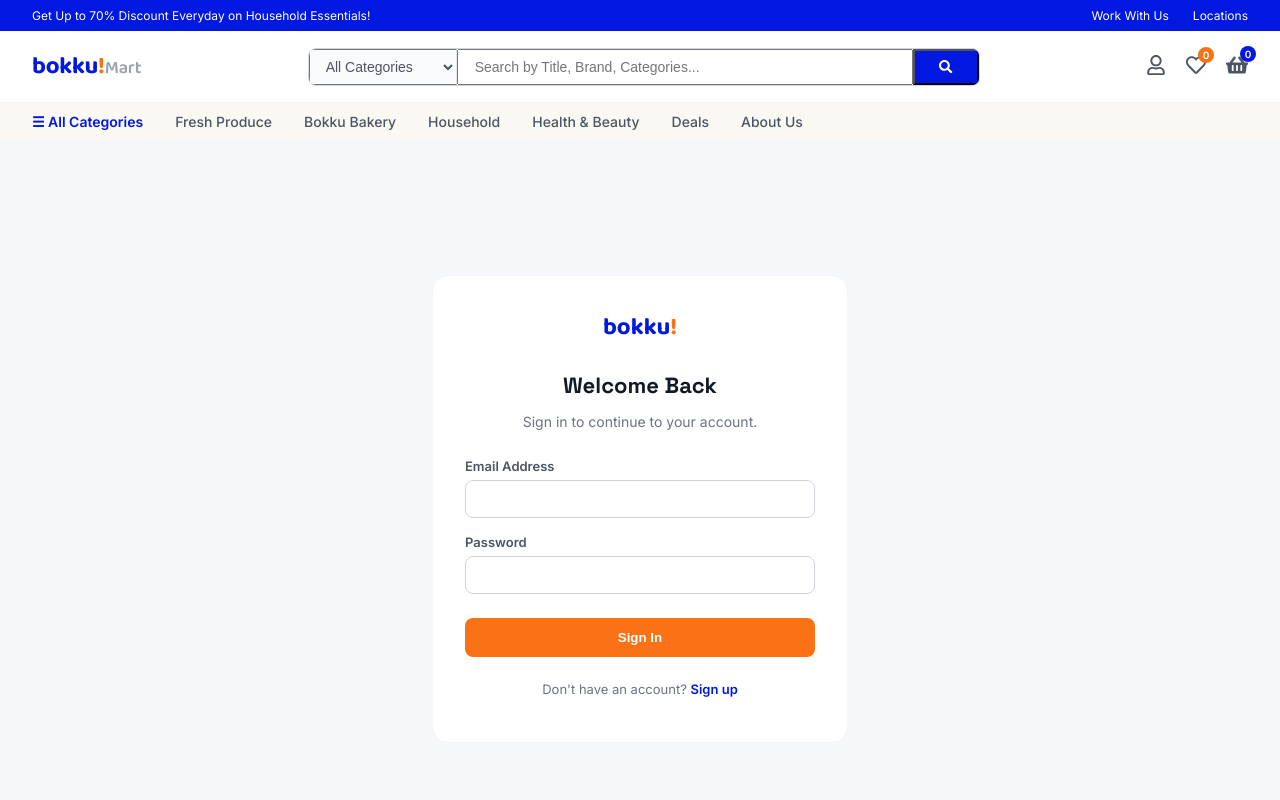
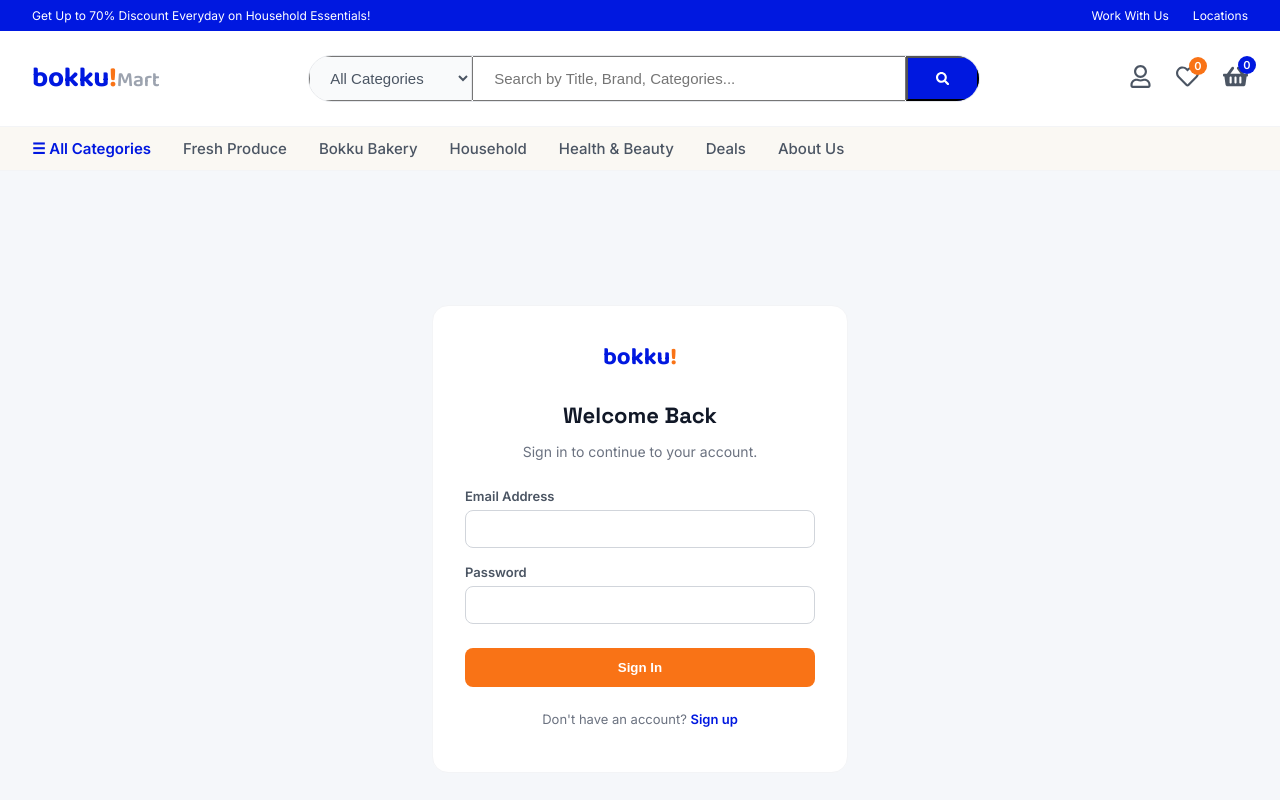
Before and after one commit to Deluxe2186/Bokku-Website, a Next.js app in the folder bokku-ui/: page /login in a window 1280 px wide. Shown: the top 800 px of the page. Built offline with nearby package versions, Linux system fonts and the light colour scheme.

Commit message:
style(navbar): enlarge UI (logo, icons, badges, sub-nav) and round/smooth search bar transitions

```diff
--- a/bokku-ui/src/app/components/Navbar.js
+++ b/bokku-ui/src/app/components/Navbar.js
@@ -71,25 +71,25 @@ export default function Navbar() {
               title={`Signed in as ${user.name} — click to sign out`}
               style={{ background: "none", border: "none", cursor: "pointer" }}
             >
-              <FaRegUser size={20} />
+              <FaRegUser size={23} />
             </button>
           ) : (
             <Link href="/login" className={styles.actionIcon} title="Sign In">
-              <FaRegUser size={20} />
+              <FaRegUser size={23} />
             </Link>
           )}
           <span className={styles.actionIcon} title="Wishlist (coming soon)">
-            <FaRegHeart size={20} />
+            <FaRegHeart size={23} />
             <span className={styles.badgeOrange}>0</span>
           </span>
           <Link href="/cart" className={styles.actionIcon}>
-            <FaShoppingBasket size={22} />
+            <FaShoppingBasket size={25} />
             <span className={styles.badgeBlue}>{itemCount}</span>
           </Link>
 
           {/* Mobile Menu Open Toggle */}
           <button onClick={() => setIsOpen(!isOpen)} className={styles.menuToggle}>
-            {isOpen ? <FaTimes size={22} /> : <FaBars size={22} />}
+            {isOpen ? <FaTimes size={25} /> : <FaBars size={25} />}
           </button>
         </div>
       </div>
--- a/bokku-ui/src/app/components/Navbar.module.css
+++ b/bokku-ui/src/app/components/Navbar.module.css
@@ -44,24 +44,24 @@
 .mainRow {
   max-width: 80rem;
   margin: 0 auto;
-  padding: 1rem;
+  padding: 1.25rem 1rem;
   display: flex;
   justify-content: space-between;
   align-items: center;
-  gap: 1rem;
+  gap: 1.5rem;
 }
 
 @media (min-width: 640px) {
-  .mainRow { padding: 1rem 1.5rem; }
+  .mainRow { padding: 1.5rem 1.5rem; }
 }
 
 @media (min-width: 1024px) {
-  .mainRow { padding: 1rem 2rem; }
+  .mainRow { padding: 1.5rem 2rem; }
 }
 
 .brand {
   font-family: var(--font-brand);
-  font-size: 1.5rem;
+  font-size: 1.75rem;
   font-weight: 700;
   color: var(--brand-blue);
   letter-spacing: -0.01em;
@@ -69,19 +69,21 @@
 }
 
 .brandBang { color: var(--brand-orange); }
-.brandMart { color: #9ca3af; font-weight: 500; font-size: 1.125rem; }
+.brandMart { color: #9ca3af; font-weight: 500; font-size: 1.3125rem; }
 
 .searchBar {
   display: none;
   flex-grow: 1;
   max-width: 42rem;
-  border: 1px solid #d1d5db;
-  border-radius: 0.5rem;
+  border: 1.5px solid #e5e7eb;
+  border-radius: 9999px;
   overflow: hidden;
+  transition: border-color 0.35s ease, box-shadow 0.35s ease;
 }
 
 .searchBar:focus-within {
   border-color: var(--brand-blue);
+  box-shadow: 0 0 0 4px rgba(0, 29, 224, 0.08);
 }
 
 @media (min-width: 768px) {
@@ -91,16 +93,16 @@
 .searchSelect {
   background: #f9fafb;
   border-right: 1px solid #e5e7eb;
-  font-size: 0.875rem;
+  font-size: 0.9375rem;
   color: #4b5563;
-  padding: 0 0.75rem;
+  padding: 0 1rem;
   outline: none;
 }
 
 .searchInput {
   width: 100%;
-  padding: 0.5rem 1rem;
-  font-size: 0.875rem;
+  padding: 0.75rem 1.25rem;
+  font-size: 0.9375rem;
   outline: none;
   color: #374151;
 }
@@ -108,11 +110,11 @@
 .searchButton {
   background: var(--brand-blue);
   color: #fff;
-  padding: 0 1.5rem;
+  padding: 0 1.75rem;
   display: flex;
   align-items: center;
   justify-content: center;
-  transition: background 0.2s;
+  transition: background 0.35s ease;
 }
 
 .searchButton:hover { background: #0018b8; }
@@ -120,13 +122,13 @@
 .actions {
   display: flex;
   align-items: center;
-  gap: 1.25rem;
+  gap: 1.5rem;
   color: #4b5563;
 }
 
 .actionIcon {
   position: relative;
-  transition: color 0.2s;
+  transition: color 0.35s ease;
 }
 
 .actionIcon:hover { color: var(--brand-blue); }
@@ -136,10 +138,10 @@
   top: -0.5rem;
   right: -0.5rem;
   color: #fff;
-  font-size: 0.625rem;
+  font-size: 0.6875rem;
   font-weight: 700;
-  width: 1rem;
-  height: 1rem;
+  width: 1.125rem;
+  height: 1.125rem;
   border-radius: 9999px;
   display: flex;
   align-items: center;
@@ -175,20 +177,20 @@
 .subNavInner {
   max-width: 80rem;
   margin: 0 auto;
-  padding: 0.625rem 1rem;
+  padding: 0.75rem 1rem;
   display: flex;
   gap: 2rem;
-  font-size: 0.875rem;
+  font-size: 0.9375rem;
   font-weight: 500;
   color: #4b5563;
 }
 
 @media (min-width: 640px) {
-  .subNavInner { padding: 0.625rem 1.5rem; }
+  .subNavInner { padding: 0.75rem 1.5rem; }
 }
 
 @media (min-width: 1024px) {
-  .subNavInner { padding: 0.625rem 2rem; }
+  .subNavInner { padding: 0.75rem 2rem; }
 }
 
 .subNavAll {
@@ -197,6 +199,10 @@
   display: flex;
   align-items: center;
   gap: 0.25rem;
+}
+
+.subNavInner a {
+  transition: color 0.35s ease;
 }
 
 .subNavInner a:hover { color: var(--brand-blue); }
```
